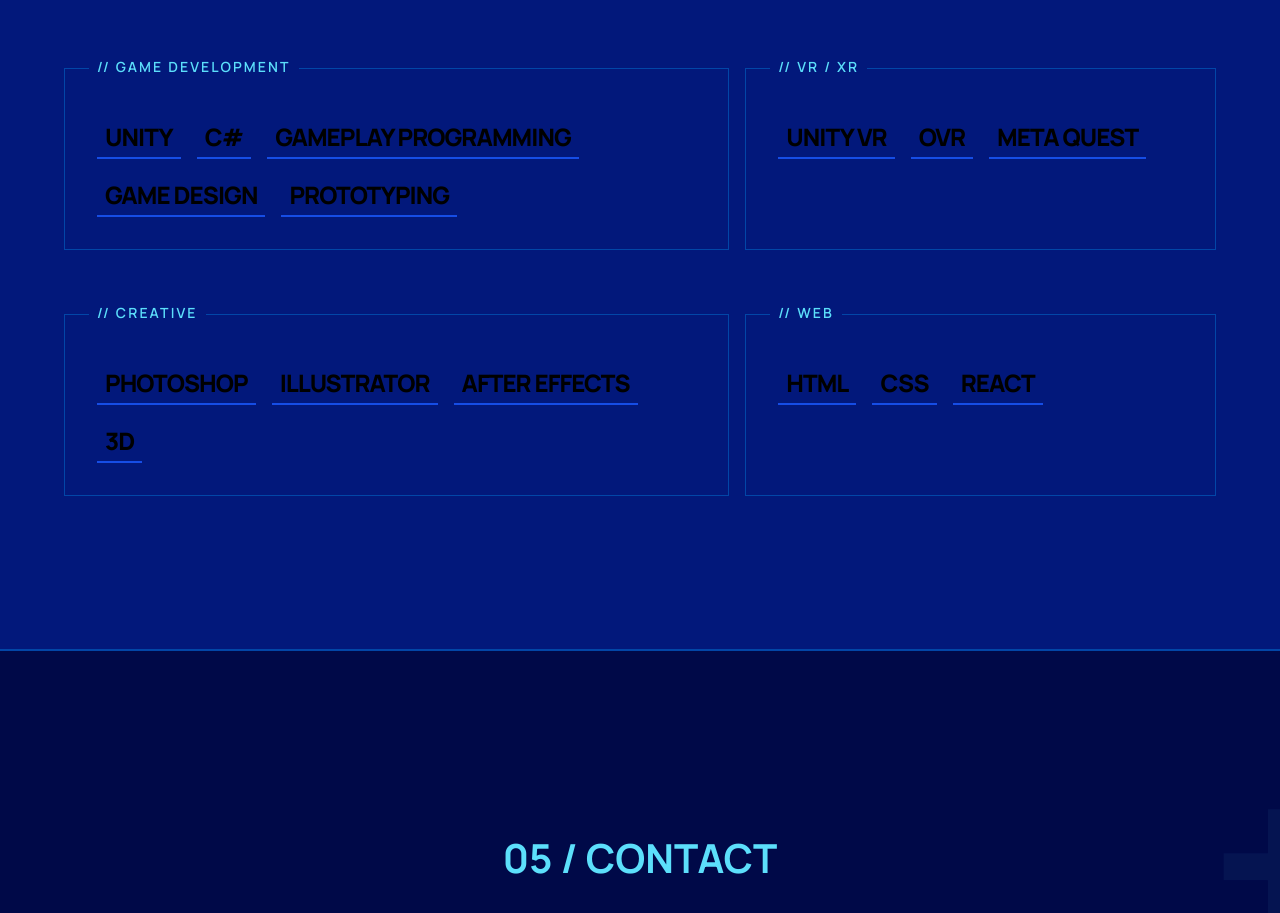
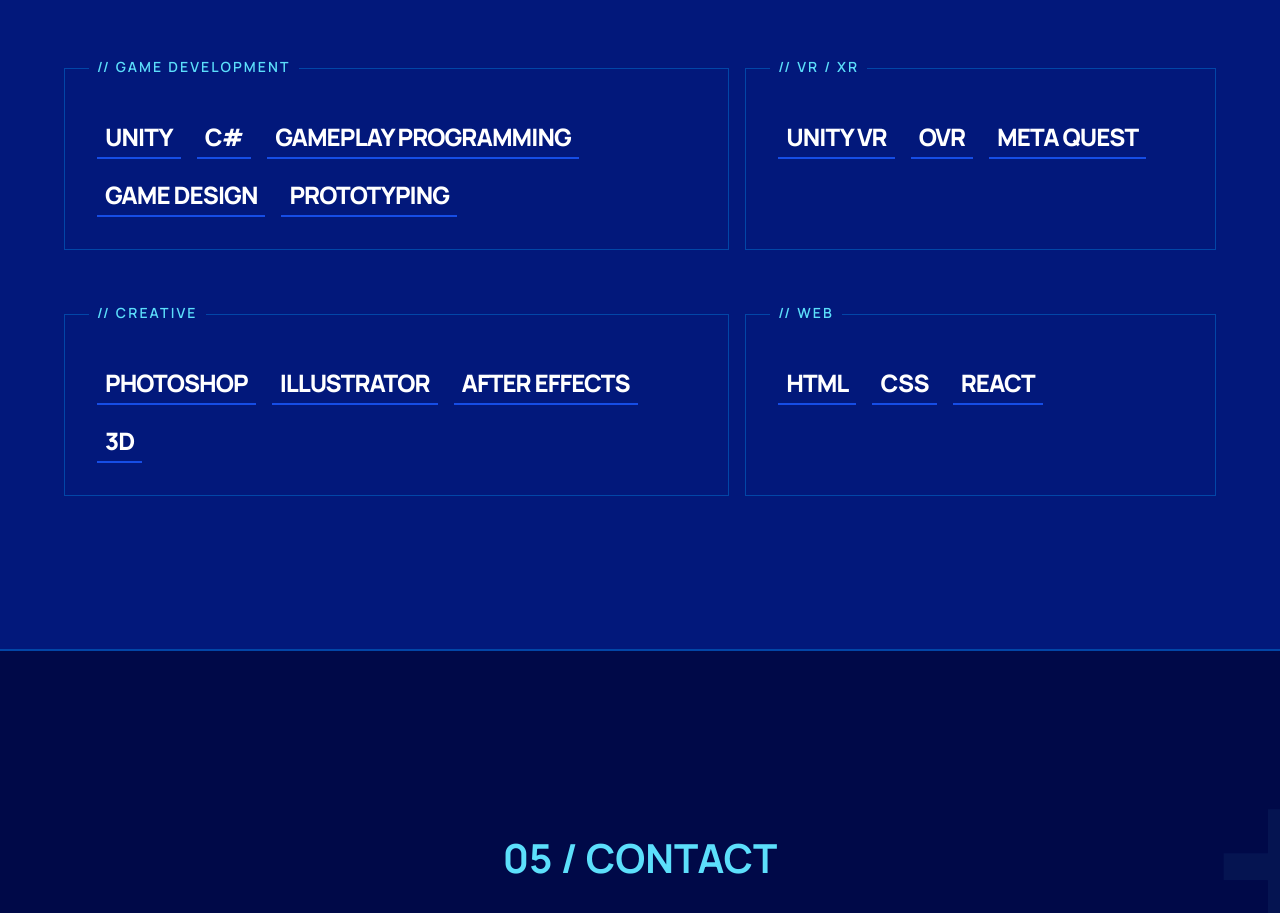
Before and after one commit to youssefbg1/portfolio, a React (Vite) app: page / in a window 1280 px wide. Shown: the part 6164-7077 px from the top of the page. Built offline with nearby package versions, Linux system fonts and the light colour scheme.

Commit message:
Change skill item text color to light variant
Updated the text color of skill items to a lighter shade.

```diff
--- a/src/components/skills/SkillsSection.jsx
+++ b/src/components/skills/SkillsSection.jsx
@@ -26,7 +26,7 @@
 
               <div style={{ display: 'flex', flexWrap: 'wrap', gap: '1rem', marginTop: '1rem' }}>
                 {skillGroup.items.map(item => (
-                  <span key={item} className="text-display" style={{ fontSize: '1.5rem', padding: '0.5rem', borderBottom: '2px solid var(--blue3)', color: 'var(--text)' }}>
+                  <span key={item} className="text-display" style={{ fontSize: '1.5rem', padding: '0.5rem', borderBottom: '2px solid var(--blue3)', color: 'var(--text-light)' }}>
                     {item}
                   </span>
                 ))}
```
